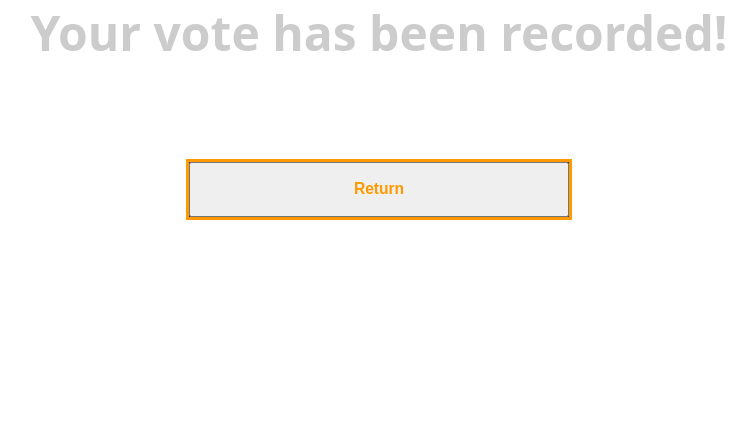
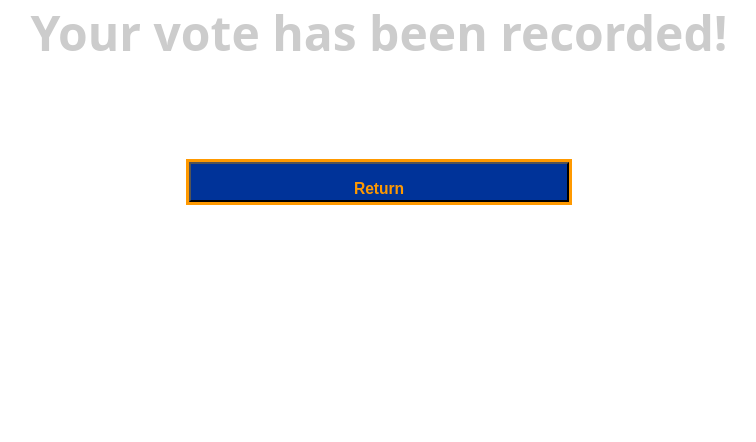
Before and after one commit to bball24/ElectionCat, a Flask app: template templates/m_vote_success.htm in a window 1280 px wide. Shown: the part 183-625 px from the top of the page, without its empty margins (261-1017 px from the left). Run offline with Flask 2, Linux system fonts and the light colour scheme; the template is opened without the code that fills it: most values are stand-ins (such as "Sample title", 1, 10 or a date in 2020).

Commit message:
adjusted button

```diff
--- a/templates/m_vote_success.htm
+++ b/templates/m_vote_success.htm
@@ -70,7 +70,7 @@ div.return-bar {
   <form method="POST" action="/m_positions" class="inline">
       <input type="hidden" name="userID" value="{{ userID }}">
         <div class="return-bar">
-        <button type="submit" class="return">
+        <button type="submit" class="return" style="height:40px; background-color:#003399">
           <h3>Return</h3>
         </button>
         </div>
```
